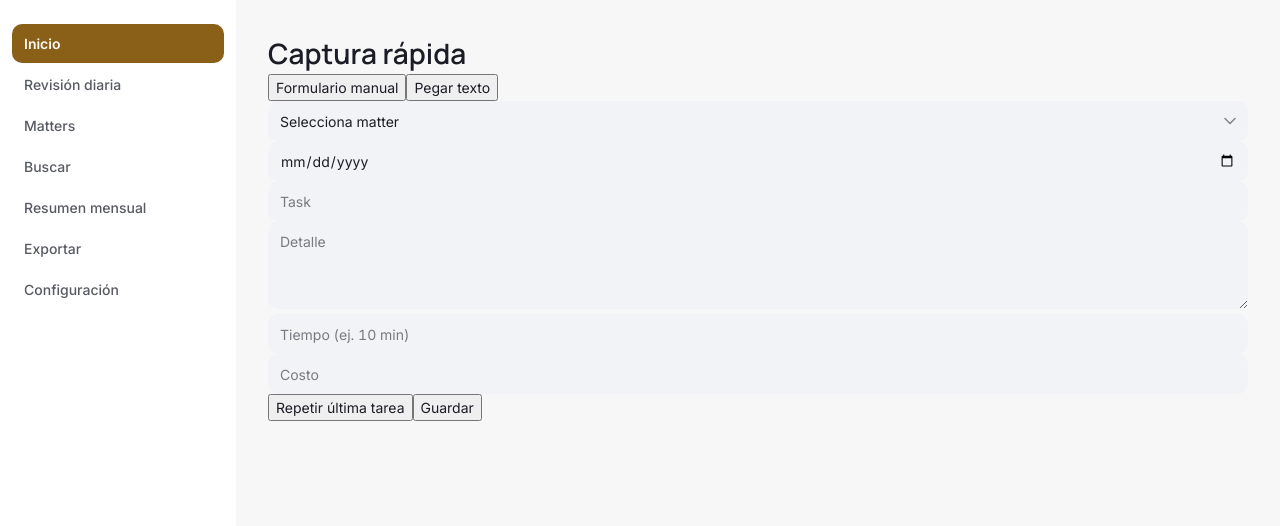
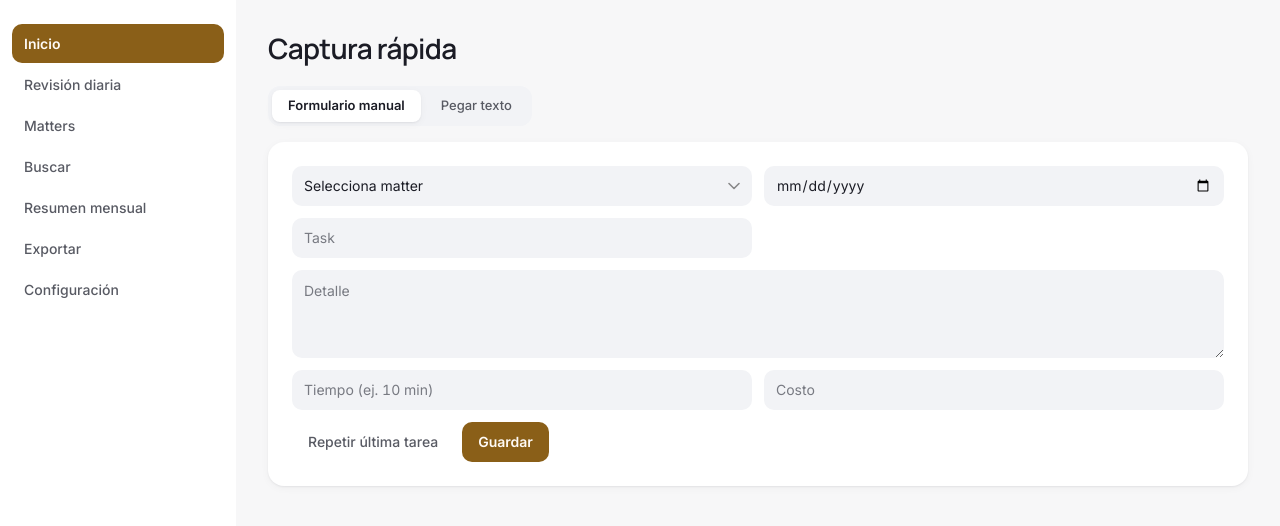
Before and after one commit to OmarBonillav3/dockets-tracker, a React (Vite) app: page / in a window 1280 px wide. Shown: the top 526 px of the page. Built offline with nearby package versions, Linux system fonts and the light colour scheme.

Commit message:
style: wire theme classes into Home screen

```diff
--- a/src/screens/Home.jsx
+++ b/src/screens/Home.jsx
@@ -54,41 +54,59 @@ export function Home() {
   }
 
   return (
-    <div>
-      <h1>Captura rápida</h1>
-      <div>
-        <button onClick={() => setMode('manual')} aria-pressed={mode === 'manual'}>
+    <div className="screen">
+      <h1 className="screen__title">Captura rápida</h1>
+      <div className="segmented">
+        <button
+          className="segmented__btn"
+          onClick={() => setMode('manual')}
+          aria-pressed={mode === 'manual'}
+        >
           Formulario manual
         </button>
-        <button onClick={() => setMode('paste')} aria-pressed={mode === 'paste'}>
+        <button
+          className="segmented__btn"
+          onClick={() => setMode('paste')}
+          aria-pressed={mode === 'paste'}
+        >
           Pegar texto
         </button>
       </div>
 
       {mode === 'manual' && (
-        <form onSubmit={handleManualSubmit}>
+        <form className="card" onSubmit={handleManualSubmit}>
+          <div className="field-grid">
             <EntryFormFields value={form} matters={matters} onChange={setForm} />
-          <button type="button" onClick={handleRepeatLast}>
+            <div className="form-actions">
+              <button className="btn btn--ghost" type="button" onClick={handleRepeatLast}>
                 Repetir última tarea
               </button>
-          <button type="submit">Guardar</button>
+              <button className="btn btn--primary" type="submit">Guardar</button>
+            </div>
+          </div>
         </form>
       )}
 
       {mode === 'paste' && (
-        <div>
+        <div className="stack--lg stack">
+          <div className="card">
             <textarea
+              className="textarea"
               aria-label="Texto a pegar"
               value={pastedText}
               onChange={(e) => setPastedText(e.target.value)}
               placeholder="Pega tu nota, correo o mensaje"
             />
-          <button onClick={handleParse}>Analizar texto</button>
-          <ul>
+            <div className="btn-row btn-row--end">
+              <button className="btn btn--primary" onClick={handleParse}>Analizar texto</button>
+            </div>
+          </div>
+          <ul className="stack">
             {candidates.map((c, i) => {
               const complete = isCandidateComplete(c);
               return (
-                <li key={i}>
+                <li className="card card--elevated" key={i}>
+                  <div className="field-grid">
                     <EntryFormFields
                       value={c}
                       matters={matters}
@@ -96,10 +114,21 @@ export function Home() {
                       labelFor={(base) => `${base} sugerido ${i}`}
                       showCost={false}
                     />
-                  {!complete && <p role="alert">Falta la fecha o el matter para poder confirmar esta entrada.</p>}
-                  <button onClick={() => confirmCandidate(i)} disabled={!complete}>
+                  </div>
+                  {!complete && (
+                    <p className="alert alert--inline" role="alert">
+                      Falta la fecha o el matter para poder confirmar esta entrada.
+                    </p>
+                  )}
+                  <div className="btn-row btn-row--end">
+                    <button
+                      className="btn btn--primary"
+                      onClick={() => confirmCandidate(i)}
+                      disabled={!complete}
+                    >
                       Confirmar
                     </button>
+                  </div>
                 </li>
               );
             })}
```
Lines whose indentation alone changed are shown as unchanged.
